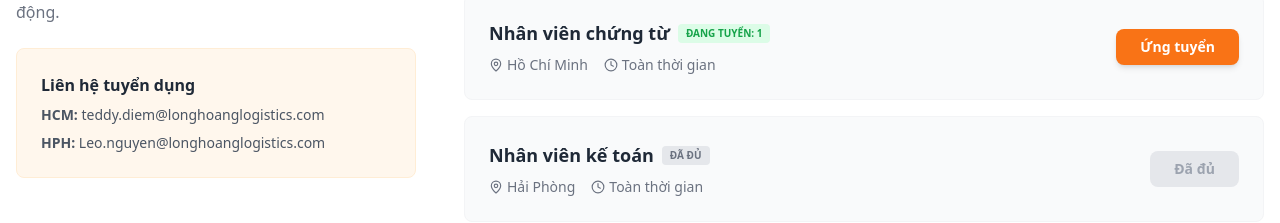
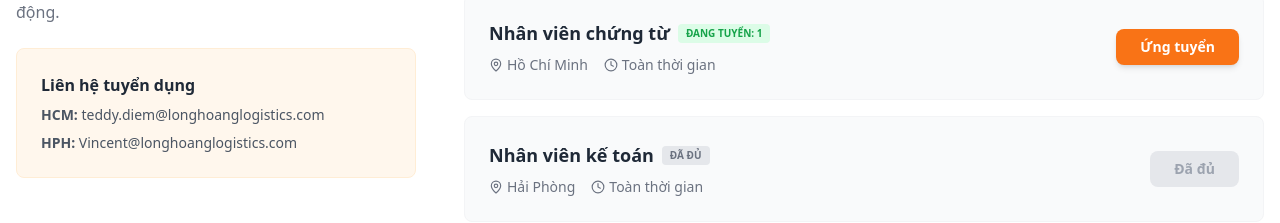
Before and after one commit to TanHoangarc/Longhoang, a React (Vite) app: page / in a window 1280 px wide. Shown: the part 4400-4623 px from the top of the page. Built offline with nearby package versions, Linux system fonts and the light colour scheme; no server answers.

Commit message:
Update contact email for HPH in Jobs component

```diff
--- a/components/Jobs.tsx
+++ b/components/Jobs.tsx
@@ -134,7 +134,7 @@ const Jobs: React.FC<JobsProps> = ({ jobs, onUpdateJobs, userRole }) => {
                 <h4 className="font-bold text-gray-800 mb-2">Liên hệ tuyển dụng</h4>
                 <div className="space-y-2 text-sm text-gray-600">
                   <p><span className="font-bold">HCM:</span> teddy.diem@longhoanglogistics.com</p>
-                  <p><span className="font-bold">HPH:</span> Leo.nguyen@longhoanglogistics.com</p>
+                  <p><span className="font-bold">HPH:</span> Vincent@longhoanglogistics.com</p>
                 </div>
               </div>
            </div>
```
